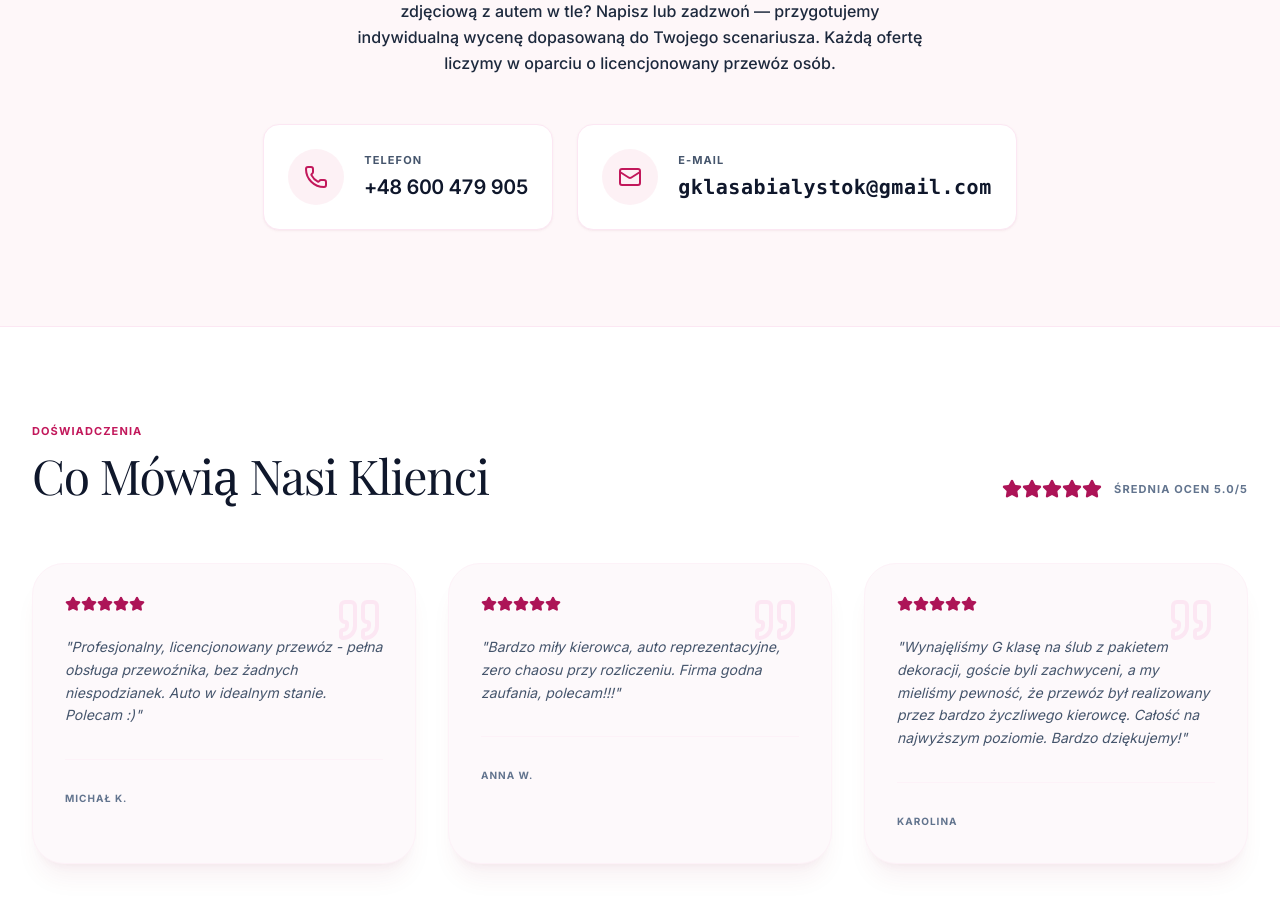
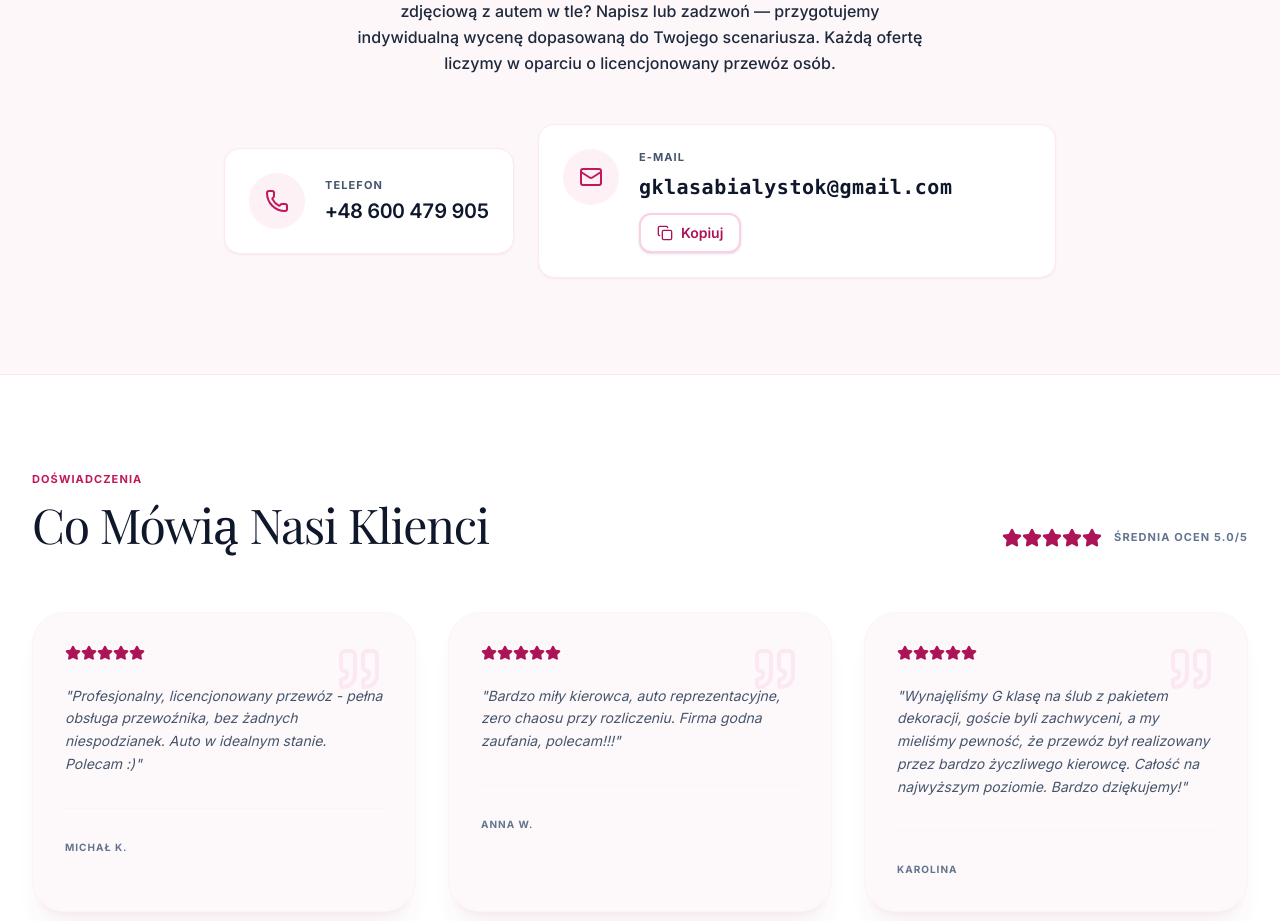
Before and after one commit to bandovv/Autodoslubu, a React (Vite) app: page / in a window 1280 px wide. Shown: the part 2980-3901 px from the top of the page. Built offline with nearby package versions, Linux system fonts and the light colour scheme; a web font is replaced by a local one.

Commit message:
Add copy-to-clipboard for email in contact UI.
Expose a reusable CopyEmailButton next to mail links in Contact and BookingContactModal.

Made-with: Cursor

```diff
--- a/src/components/BookingContactModal.tsx
+++ b/src/components/BookingContactModal.tsx
@@ -6,6 +6,7 @@ import {
   CONTACT_PHONE_DISPLAY,
   CONTACT_PHONE_TEL,
 } from "../contactInfo";
+import CopyEmailButton from "./CopyEmailButton";
 
 type Props = {
   open: boolean;
@@ -71,14 +72,17 @@ export default function BookingContactModal({ open, onClose }: Props) {
             <Phone className="h-6 w-6 shrink-0 text-[#C2185B]" aria-hidden />
             {CONTACT_PHONE_DISPLAY}
           </a>
+          <div className="flex w-full flex-col gap-3 sm:flex-row sm:items-stretch">
             <a
               href={CONTACT_MAILTO}
-            className="flex min-h-[3.25rem] w-full items-center justify-center gap-3 rounded-xl border-2 border-pink-200 bg-[#FDF9FB] px-5 py-3 text-lg md:text-xl font-semibold text-slate-900 hover:bg-[#FCE4EC] transition-colors whitespace-nowrap overflow-x-auto font-mono tracking-wide"
+              className="flex min-h-[3.25rem] flex-1 items-center justify-center gap-3 rounded-xl border-2 border-pink-200 bg-[#FDF9FB] px-5 py-3 text-lg md:text-xl font-semibold text-slate-900 hover:bg-[#FCE4EC] transition-colors overflow-x-auto font-mono tracking-wide whitespace-nowrap"
               title="Adres zwykłą literą l (el), bez polskiego ł — bialystok"
             >
               <Mail className="h-6 w-6 shrink-0 text-[#C2185B]" aria-hidden />
               {CONTACT_EMAIL}
             </a>
+            <CopyEmailButton className="min-h-[3.25rem] px-5 text-base sm:self-stretch sm:px-6" />
+          </div>
         </div>
       </div>
     </div>
--- a/src/components/Contact.tsx
+++ b/src/components/Contact.tsx
@@ -1,5 +1,6 @@
 import { Phone, Mail } from "lucide-react";
 import { CONTACT_EMAIL, CONTACT_MAILTO, CONTACT_PHONE_DISPLAY, CONTACT_PHONE_TEL } from "../contactInfo";
+import CopyEmailButton from "./CopyEmailButton";
 
 export default function Contact() {
   return (
@@ -32,23 +33,26 @@ export default function Contact() {
             </div>
           </a>
 
-          <a
-            href={CONTACT_MAILTO}
-            className="flex items-center w-full sm:w-auto bg-white hover:bg-[#FDF9FB] border border-pink-100 shadow-sm shadow-pink-900/5 p-6 rounded-2xl transition-all group"
-          >
-            <div className="bg-[#FCE4EC]/50 rounded-full p-4 mr-5 group-hover:bg-pink-100 transition-colors">
-              <Mail className="w-6 h-6 text-[#C2185B]" />
-            </div>
-            <div className="text-left min-w-0 overflow-x-auto">
-              <div className="text-slate-600 text-[11px] font-bold uppercase tracking-widest mb-1">E-mail</div>
-              <div
-                className="text-slate-900 text-lg sm:text-xl font-semibold font-mono tracking-wide whitespace-nowrap"
-                title="Adres zwykłą literą l (el), bez polskiego ł"
-              >
-                {CONTACT_EMAIL}
+          <div className="flex w-full flex-col gap-3 sm:w-auto bg-white border border-pink-100 shadow-sm shadow-pink-900/5 p-6 rounded-2xl transition-all">
+            <div className="flex items-start gap-5">
+              <div className="bg-[#FCE4EC]/50 rounded-full p-4 shrink-0">
+                <Mail className="w-6 h-6 text-[#C2185B]" aria-hidden />
+              </div>
+              <div className="min-w-0 flex-1 text-left">
+                <div className="text-slate-600 text-[11px] font-bold uppercase tracking-widest mb-2">E-mail</div>
+                <div className="flex flex-col gap-3 sm:flex-row sm:flex-wrap sm:items-center">
+                  <a
+                    href={CONTACT_MAILTO}
+                    className="text-slate-900 text-lg sm:text-xl font-semibold font-mono tracking-wide break-all hover:text-[#C2185B] hover:underline underline-offset-2"
+                    title="Adres zwykłą literą l (el), bez polskiego ł"
+                  >
+                    {CONTACT_EMAIL}
+                  </a>
+                  <CopyEmailButton />
+                </div>
               </div>
             </div>
-          </a>
+          </div>
         </div>
       </div>
     </section>
--- /dev/null
+++ b/src/components/CopyEmailButton.tsx
@@ -0,0 +1,52 @@
+import { useCallback, useState, type MouseEvent } from "react";
+import { Copy, Check } from "lucide-react";
+import { CONTACT_EMAIL } from "../contactInfo";
+
+type Props = {
+  className?: string;
+};
+
+export default function CopyEmailButton({ className }: Props) {
+  const [copied, setCopied] = useState(false);
+
+  const handleClick = useCallback(async (e: MouseEvent<HTMLButtonElement>) => {
+    e.preventDefault();
+    e.stopPropagation();
+    try {
+      await navigator.clipboard.writeText(CONTACT_EMAIL);
+    } catch {
+      const ta = document.createElement("textarea");
+      ta.value = CONTACT_EMAIL;
+      ta.setAttribute("readonly", "");
+      ta.style.position = "fixed";
+      ta.style.left = "-9999px";
+      document.body.appendChild(ta);
+      ta.select();
+      document.execCommand("copy");
+      document.body.removeChild(ta);
+    }
+    setCopied(true);
+    window.setTimeout(() => setCopied(false), 2000);
+  }, []);
+
+  return (
+    <button
+      type="button"
+      onClick={handleClick}
+      className={`inline-flex shrink-0 items-center justify-center gap-2 rounded-xl border-2 border-pink-200 bg-white px-4 py-2 text-sm font-semibold text-[#AD1457] shadow-sm hover:bg-[#FCE4EC] transition-colors ${className ?? ""}`}
+      aria-label={copied ? "Adres skopiowany do schowka" : "Skopiuj adres e-mail do schowka"}
+    >
+      {copied ? (
+        <>
+          <Check className="h-4 w-4 shrink-0" strokeWidth={2.5} aria-hidden />
+          <span>Skopiowano!</span>
+        </>
+      ) : (
+        <>
+          <Copy className="h-4 w-4 shrink-0" aria-hidden />
+          <span>Kopiuj</span>
+        </>
+      )}
+    </button>
+  );
+}
```
Lines whose indentation alone changed are shown as unchanged.
